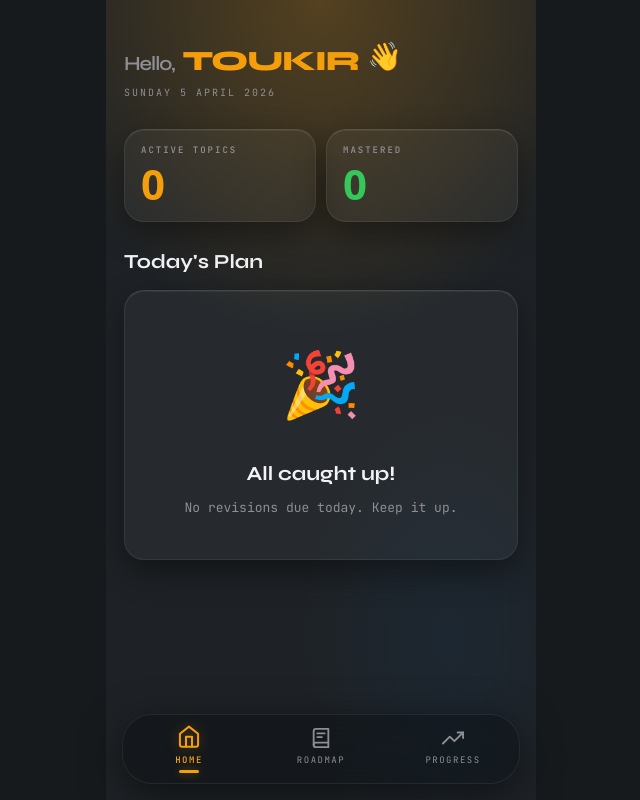
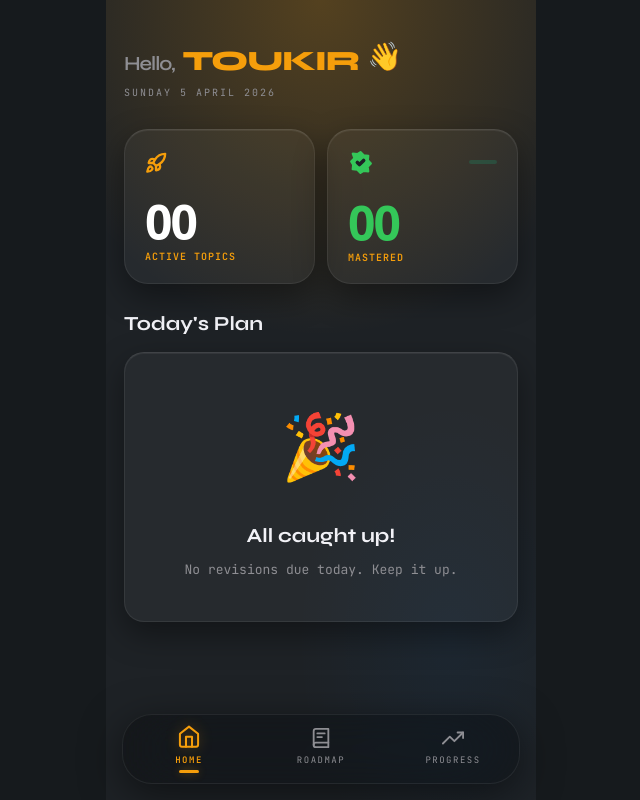
Before and after one commit to aneeshsolanki22-hue/DATAPATH, a React (Vite) app: page / in a window 1280 px wide. Shown: the whole page, without its empty margins (319-959 px from the left). Built offline with nearby package versions, Linux system fonts and the light colour scheme.

Commit message:
feat(ui): implement premium redesign for Home Tab Active Topics and Mastered stat widgets

```diff
--- a/src/components/home/HomeTab.jsx
+++ b/src/components/home/HomeTab.jsx
@@ -40,36 +40,82 @@ export default function HomeTab({ progress, onAdvance, courseData }) {
       </div>
 
     {/* ─── Stat Cards ─── */}
-      <div style={{ display: 'grid', gridTemplateColumns: '1fr 1fr', gap: '10px' }}>
+      <div style={{ display: 'grid', gridTemplateColumns: '1fr 1fr', gap: '12px' }}>
+
         {/* Active Topics */}
-        <div className="glass-card" style={{ padding: '16px', display: 'flex', flexDirection: 'column', gap: '8px' }}>
+        <div className="glass-card" style={{
+          padding: '20px',
+          display: 'flex',
+          flexDirection: 'column',
+          gap: '24px',
+          borderRadius: '24px',
+          alignItems: 'flex-start'
+        }}>
+          <svg width="22" height="22" viewBox="0 0 24 24" fill="none" stroke="var(--amber)" strokeWidth="2.5" strokeLinecap="round" strokeLinejoin="round" style={{ marginTop: '2px' }}>
+            <path d="M4.5 16.5c-1.5 1.26-2 5-2 5s3.74-.5 5-2c.71-.84.7-2.13-.09-2.91a2.18 2.18 0 0 0-2.91-.09z"/>
+            <path d="m12 15-3-3a22 22 0 0 1 2-3.95A12.88 12.88 0 0 1 22 2c0 2.72-.78 7.5-6 11a22.35 22.35 0 0 1-4 2z"/>
+            <path d="M9 12H4s.55-3.03 2-4c1.62-1.08 5 0 5 0"/>
+            <path d="M12 15v5s3.03-.55 4-2c1.08-1.62 0-5 0-5"/>
+          </svg>
+          <div style={{ display: 'flex', flexDirection: 'column', gap: '6px' }}>
             <span style={{
-            font: "600 9px/1 'JetBrains Mono', monospace",
-            letterSpacing: '2px',
+              font: "800 48px/1 system-ui, -apple-system, sans-serif",
+              letterSpacing: '-2px',
+              color: '#ffffff'
+            }}>{String(stats.touched).padStart(2, '0')}</span>
+            <span style={{
+              font: "600 10px/1 'JetBrains Mono', monospace",
+              letterSpacing: '1px',
               textTransform: 'uppercase',
-            color: 'var(--text-secondary)'
+              color: 'var(--amber)'
             }}>Active Topics</span>
-          <span style={{
-            font: "700 42px/1 system-ui, -apple-system, sans-serif",
-            letterSpacing: '-1px',
-            color: 'var(--amber)'
-          }}>{stats.touched}</span>
+          </div>
         </div>
 
         {/* Mastered */}
-        <div className="glass-card" style={{ padding: '16px', display: 'flex', flexDirection: 'column', gap: '8px' }}>
+        <div className="glass-card" style={{
+          padding: '20px',
+          display: 'flex',
+          flexDirection: 'column',
+          gap: '24px',
+          borderRadius: '24px',
+          alignItems: 'stretch'
+        }}>
+          <div style={{ display: 'flex', justifyContent: 'space-between', alignItems: 'flex-start' }}>
+            <svg width="25" height="25" viewBox="0 0 24 24" fill="var(--green)" stroke="var(--green)" strokeWidth="2" strokeLinecap="round" strokeLinejoin="round">
+              <path d="M12 2l3.09 3.09L19.5 5.5l-.41 4.41L22 13l-3.09 3.09L19.5 20.5l-4.41-.41L12 22l-3.09-3.09L4.5 18.5l.41-4.41L3 11l3.09-3.09L4.5 3.5l4.41.41z"/>
+              <polyline stroke="#1e2226" strokeWidth="3.5" points="9 12 11 14 15 10"/>
+            </svg>
+            <div style={{
+              width: '28px',
+              height: '4px',
+              background: 'rgba(16, 185, 129, 0.2)',
+              borderRadius: '99px',
+              marginTop: '10px'
+            }}>
+              <div style={{
+                width: `${courseData?.totalTopics ? Math.min(100, (stats.memorized / courseData.totalTopics) * 100) : 0}%`,
+                height: '100%',
+                background: 'var(--green)',
+                borderRadius: '99px'
+              }} />
+            </div>
+          </div>
+          <div style={{ display: 'flex', flexDirection: 'column', gap: '6px' }}>
             <span style={{
-            font: "600 9px/1 'JetBrains Mono', monospace",
-            letterSpacing: '2px',
+              font: "800 48px/1 system-ui, -apple-system, sans-serif",
+              letterSpacing: '-2px',
+              color: 'var(--green)'
+            }}>{String(stats.memorized).padStart(2, '0')}</span>
+            <span style={{
+              font: "600 10px/1 'JetBrains Mono', monospace",
+              letterSpacing: '1px',
               textTransform: 'uppercase',
-            color: 'var(--text-secondary)'
+              color: 'var(--amber)'
             }}>Mastered</span>
-          <span style={{
-            font: "700 42px/1 system-ui, -apple-system, sans-serif",
-            letterSpacing: '-1px',
-            color: 'var(--green)'
-          }}>{stats.memorized}</span>
           </div>
+        </div>
+
       </div>
 
       {/* ─── Today's Plan ─── */}
```
Lines whose indentation alone changed are shown as unchanged.
